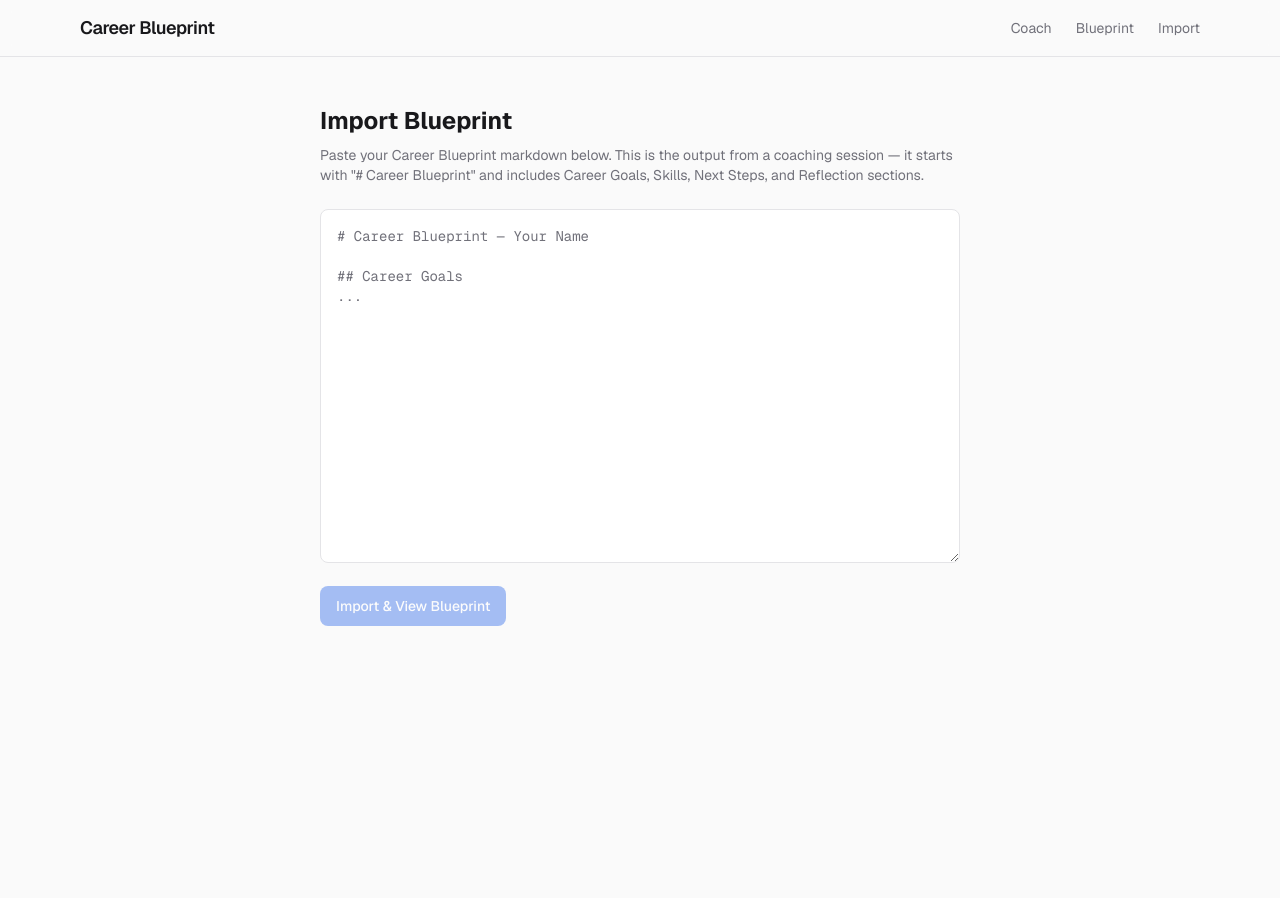
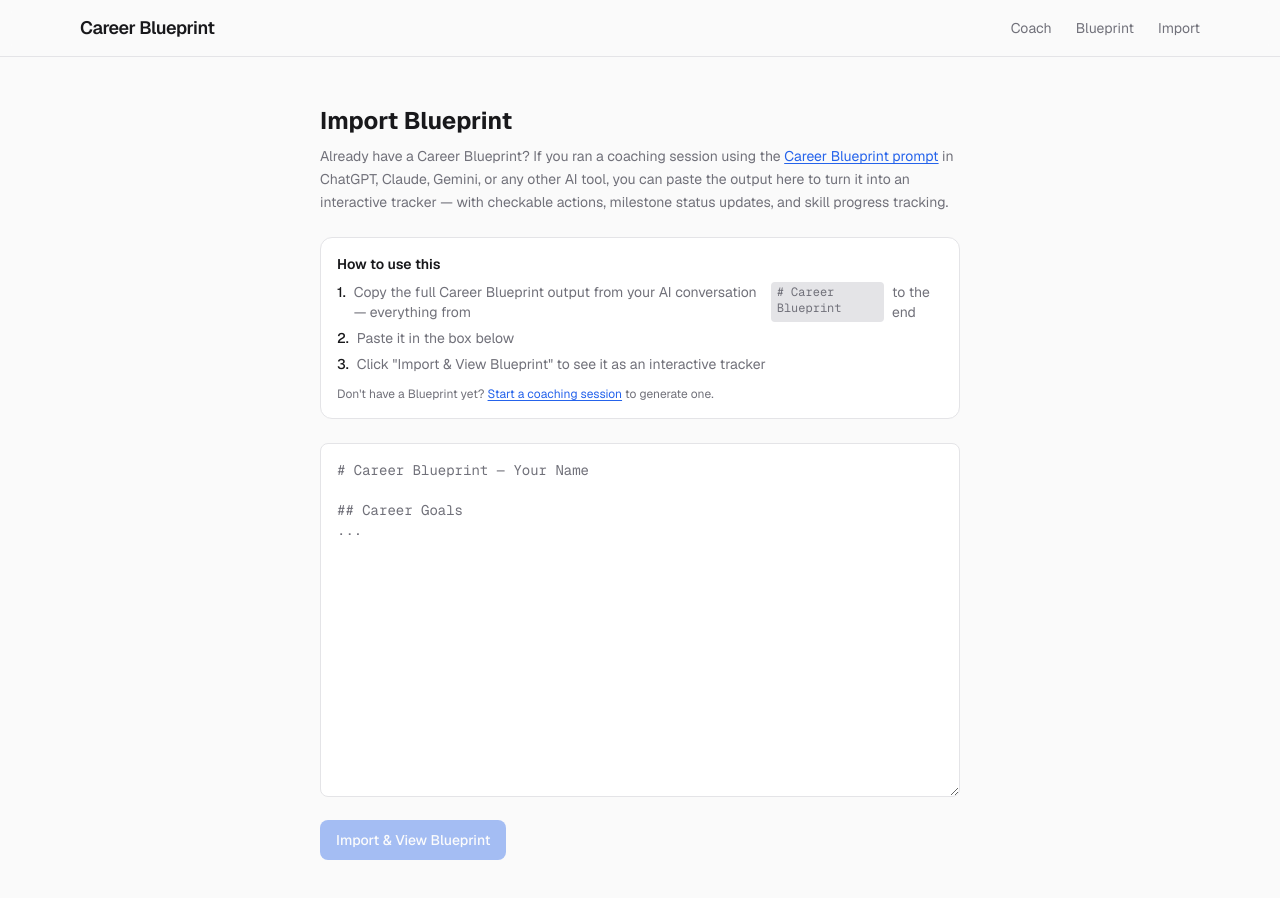
Before and after one commit to ryanxkh/career-blueprint, a Next.js app: page /import in a window 1280 px wide. Shown: the top 898 px of the page. Before the commit the page ends 800 px from the top, so only its background shows below. Built offline with nearby package versions, Linux system fonts and the light colour scheme.

Commit message:
Fix phase detection false positives, improve import page guidance

```diff
--- a/app/import/import-client.tsx
+++ b/app/import/import-client.tsx
@@ -40,11 +40,42 @@ export function ImportClient() {
   return (
     <div className="mx-auto max-w-2xl px-4 py-12">
       <h1 className="text-2xl font-bold">Import Blueprint</h1>
-      <p className="mt-2 text-sm text-muted">
-        Paste your Career Blueprint markdown below. This is the output from a
-        coaching session — it starts with &quot;# Career Blueprint&quot; and
-        includes Career Goals, Skills, Next Steps, and Reflection sections.
+      <p className="mt-2 text-sm leading-relaxed text-muted">
+        Already have a Career Blueprint? If you ran a coaching session using the{" "}
+        <a href="/coach" className="text-primary underline underline-offset-2 hover:text-primary-hover">
+          Career Blueprint prompt
+        </a>{" "}
+        in ChatGPT, Claude, Gemini, or any other AI tool, you can paste the
+        output here to turn it into an interactive tracker — with checkable
+        actions, milestone status updates, and skill progress tracking.
       </p>
+
+      <div className="mt-6 rounded-xl border border-border bg-card p-4">
+        <h2 className="text-sm font-semibold">How to use this</h2>
+        <ol className="mt-2 space-y-1.5 text-sm text-muted">
+          <li className="flex gap-2">
+            <span className="shrink-0 font-medium text-foreground">1.</span>
+            Copy the full Career Blueprint output from your AI conversation — everything from{" "}
+            <code className="rounded bg-border px-1.5 py-0.5 text-xs font-mono"># Career Blueprint</code>{" "}
+            to the end
+          </li>
+          <li className="flex gap-2">
+            <span className="shrink-0 font-medium text-foreground">2.</span>
+            Paste it in the box below
+          </li>
+          <li className="flex gap-2">
+            <span className="shrink-0 font-medium text-foreground">3.</span>
+            Click &quot;Import &amp; View Blueprint&quot; to see it as an interactive tracker
+          </li>
+        </ol>
+        <p className="mt-3 text-xs text-muted">
+          Don&apos;t have a Blueprint yet?{" "}
+          <a href="/coach" className="text-primary underline underline-offset-2 hover:text-primary-hover">
+            Start a coaching session
+          </a>{" "}
+          to generate one.
+        </p>
+      </div>
 
       <textarea
         value={markdown}
--- a/components/chat/chat-provider.tsx
+++ b/components/chat/chat-provider.tsx
@@ -136,15 +136,26 @@ export function ChatProvider({ systemPrompt, children }: ChatProviderProps) {
 // ── Phase Detection ──
 
 function detectPhase(messages: UIMessage[]): CoachingPhase {
+  // Skip the welcome message — only analyze actual conversation
   const assistantTexts = messages
     .filter((m) => m.role === "assistant")
+    .slice(1) // skip welcome
     .map((m) => getMessageText(m).toLowerCase());
 
+  if (assistantTexts.length === 0) return 1;
+
+  // Check the most recent assistant messages for phase-specific language
+  const recent = assistantTexts.slice(-3).join(" ");
   const allText = assistantTexts.join(" ");
 
-  if (allText.includes("career blueprint") && allText.includes("milestone tracker")) return 5;
-  if (allText.includes("draft") && (allText.includes("goal") || allText.includes("synthesis"))) return 4;
-  if (allText.includes("accomplishment") && allText.includes("skill")) return 3;
-  if (assistantTexts.length > 3) return 2;
+  // Phase 5: Blueprint output delivered
+  if (recent.includes("milestone tracker") || recent.includes("# career blueprint")) return 5;
+  // Phase 4: Drafting goals
+  if (recent.includes("draft") && (recent.includes("goal") || recent.includes("synthesis"))) return 4;
+  // Phase 3: Skills assessment (specific coaching language, not intro mentions)
+  if (recent.includes("accomplishment analysis") || recent.includes("key accomplishments") || (allText.includes("skill vs") || allText.includes("skill or experience"))) return 3;
+  // Phase 2: Discovery begins after a few exchanges
+  if (assistantTexts.length >= 2) return 2;
+
   return 1;
 }
```
